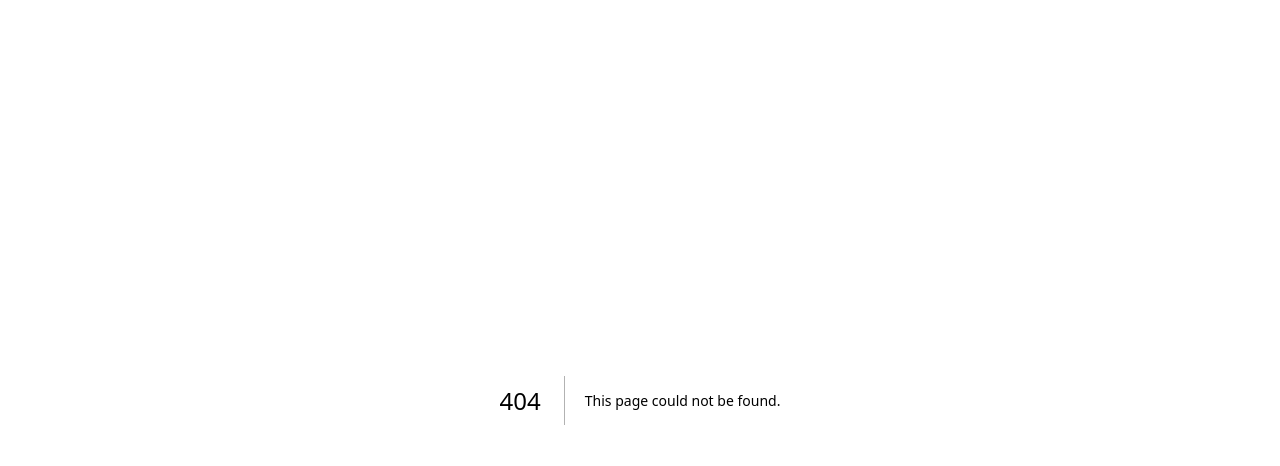
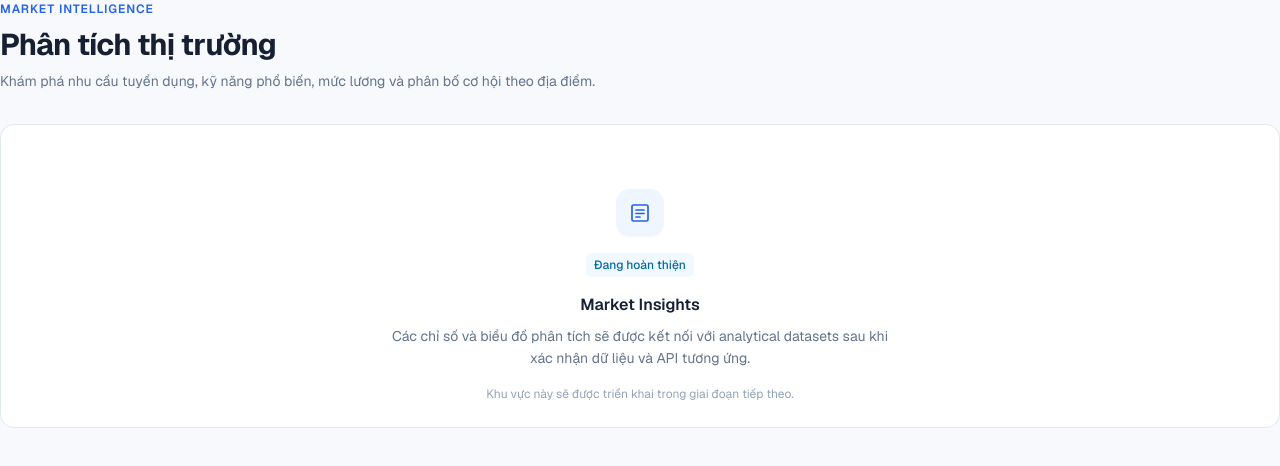
Before and after one commit to VoHoangPhucDTA/job-discovery-platform, a Next.js app in the folder frontend/: page /insights in a window 1280 px wide. Before the commit this address had no page. Shown: the top 466 px of the page. Built offline with nearby package versions, Linux system fonts and the light colour scheme.

Commit message:
feat(ui): add market insights route scaffold

```diff
--- /dev/null
+++ b/frontend/app/insights/page.tsx
@@ -0,0 +1,23 @@
+import { PageHeader } from "../components/ui/page-header";
+import { SectionPlaceholder } from "../components/ui/section-placeholder";
+
+export const metadata = {
+  title: "Phân tích thị trường",
+  description: "Phân tích xu hướng tuyển dụng và nhu cầu kỹ năng IT tại Việt Nam.",
+};
+
+export default function InsightsPage() {
+  return (
+    <div className="space-y-8">
+      <PageHeader
+        eyebrow="MARKET INTELLIGENCE"
+        title="Phân tích thị trường"
+        description="Khám phá nhu cầu tuyển dụng, kỹ năng phổ biến, mức lương và phân bố cơ hội theo địa điểm."
+      />
+      <SectionPlaceholder
+        title="Market Insights"
+        description="Các chỉ số và biểu đồ phân tích sẽ được kết nối với analytical datasets sau khi xác nhận dữ liệu và API tương ứng."
+      />
+    </div>
+  );
+}
```
